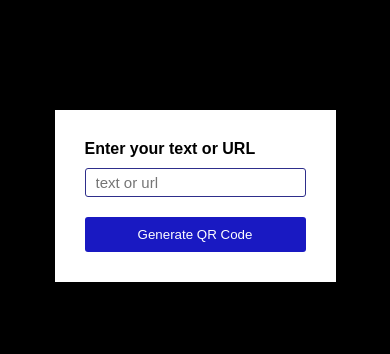
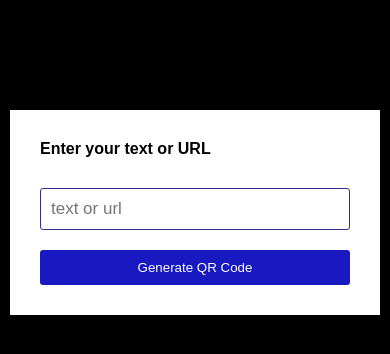
Before and after one commit to barun032/QR-code-generator, a plain HTML site: page index.html in a window 390 px wide. Drawn offline with Linux system fonts and the light colour scheme.

Commit message:
mobile responsive

```diff
--- a/style.css
+++ b/style.css
@@ -84,3 +84,16 @@
         transform: translateX(0);
     }
 }
+
+@media only screen and (max-width: 600px) {
+    .qr-code{
+        width: 100%;
+    }
+    .qr-code input{
+        width: 100%;
+        margin-top: 20px;
+        padding: 10px;
+        font-size: 17px;
+    }
+
+}
```
